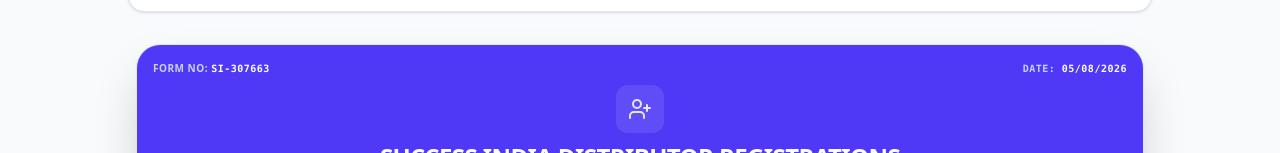
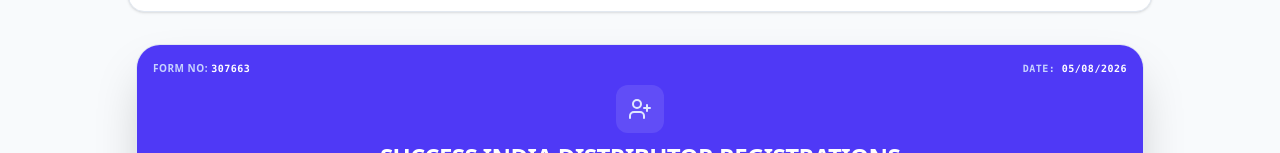
Before and after one commit to salamatsekh893/partha-hite1, a React (Vite) app: page / in a window 1280 px wide. Both pictures are taken after a click on the button "Distributor Registration". Shown: the part 155-308 px from the top of the page. Built offline with nearby package versions, Linux system fonts and the light colour scheme; no server answers.

Commit message:
fix: remove SI prefix from registration form number
Standardize the form number display by removing the static 'SI-' prefix to match updated record formatting requirements.

```diff
--- a/src/components/RegisterForm.tsx
+++ b/src/components/RegisterForm.tsx
@@ -494,7 +494,7 @@
         {/* Success India Form Header */}
         <div className="bg-indigo-600 px-6 py-6 text-white text-center relative">
           <div className="absolute top-4 left-4 text-[10px] uppercase font-bold text-indigo-200 tracking-wider">
-            Form No: <span className="text-white font-black font-mono">SI-{Math.floor(100000 + Math.random() * 900000)}</span>
+            Form No: <span className="text-white font-black font-mono">{Math.floor(100000 + Math.random() * 900000)}</span>
           </div>
           <div className="absolute top-4 right-4 text-[10px] uppercase font-bold text-indigo-200 tracking-wider font-mono">
             Date: <span className="text-white font-black">{getFormattedDate()}</span>
```
